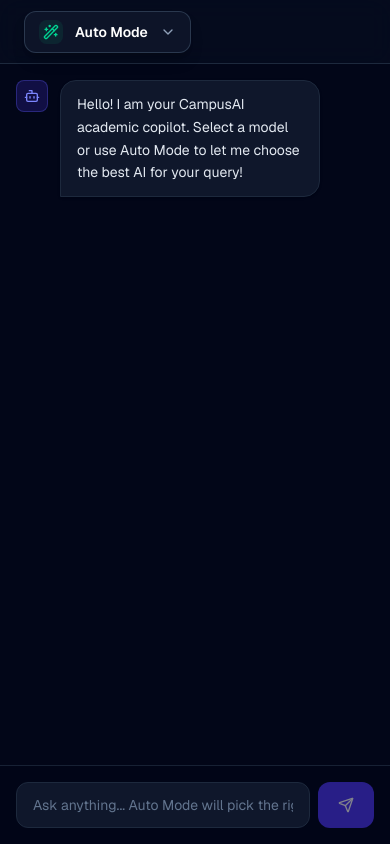
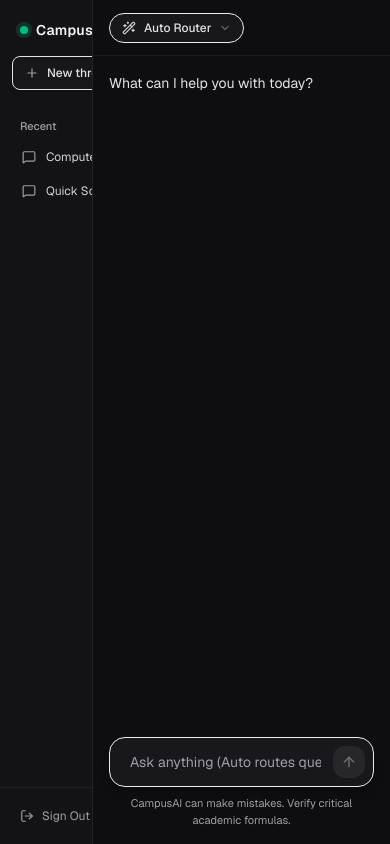
Before and after one commit to RudraMThakkar/CampusAI, a Next.js app: page /chat in a window 390 px wide. Built offline with nearby package versions, Linux system fonts and the light colour scheme; no server answers.

Commit message:
ui theme changes

```diff
--- a/src/app/chat/page.tsx
+++ b/src/app/chat/page.tsx
@@ -2,8 +2,9 @@
 
 import React, { useState, useRef, useEffect } from 'react';
 import {
-  Bot, Send, Sparkles, MessageSquare, Plus,
-  Trash2, Zap, Brain, LogOut, ChevronDown, Check, Wand2
+  Send, Sparkles, MessageSquare, Plus,
+  Trash2, Zap, Brain, LogOut, ChevronDown, Check, Wand2,
+  PanelLeftClose, PanelLeft, ArrowUp, Paperclip, Copy
 } from 'lucide-react';
 import { supabase } from '@/lib/supabase';
 
@@ -19,47 +20,44 @@ export default function ChatDashboard() {
   const [messages, setMessages] = useState<Message[]>([
     {
       role: 'assistant',
-      content: 'Hello! I am your CampusAI academic copilot. Select a model or use Auto Mode to let me choose the best AI for your query!'
+      content: 'What can I help you with today?',
     }
   ]);
   const [input, setInput] = useState('');
   const [selectedModel, setSelectedModel] = useState<Model>('auto');
   const [isDropdownOpen, setIsDropdownOpen] = useState(false);
+  const [isSidebarOpen, setIsSidebarOpen] = useState(true);
   const [loading, setLoading] = useState(false);
   const dropdownRef = useRef<HTMLDivElement>(null);
+  const textareaRef = useRef<HTMLTextAreaElement>(null);
 
   const modelDetails = {
     auto: {
-      name: 'Auto Mode',
-      desc: 'Intelligently routes to the best model',
-      tag: 'Smart Routing',
-      icon: Wand2,
-      color: 'text-emerald-400 border-emerald-500/30 bg-emerald-500/10'
+      name: 'Auto Router',
+      desc: 'Dynamic classifier (Speed, Code, Reasoning)',
+      badge: 'Smart',
+      icon: Wand2
     },
     gemini: {
       name: 'Gemini 1.5 Pro',
-      desc: 'Academic analysis & fast explanations',
-      tag: 'Fast & Versatile',
-      icon: Sparkles,
-      color: 'text-sky-400 border-sky-500/30 bg-sky-500/10'
+      desc: 'Multimodal research, synthesis & academics',
+      badge: 'Google',
+      icon: Sparkles
     },
     deepseek: {
       name: 'DeepSeek R1',
-      desc: 'Complex math, coding & deep reasoning',
-      tag: 'Reasoning & Code',
-      icon: Brain,
-      color: 'text-indigo-400 border-indigo-500/30 bg-indigo-500/10'
+      desc: 'Mathematical rigor & algorithmic code',
+      badge: 'Reasoning',
+      icon: Brain
     },
     grok: {
-      name: 'Grok Beta',
-      desc: 'Direct, witty & concise insights',
-      tag: 'Direct & Realtime',
-      icon: Zap,
-      color: 'text-amber-400 border-amber-500/30 bg-amber-500/10'
+      name: 'Grok 2',
+      desc: 'Direct, unfiltered & real-time insights',
+      badge: 'xAI',
+      icon: Zap
     }
   };
 
-  // Close dropdown on outside click
   useEffect(() => {
     const handleClickOutside = (event: MouseEvent) => {
       if (dropdownRef.current && !dropdownRef.current.contains(event.target as Node)) {
@@ -70,28 +68,24 @@ export default function ChatDashboard() {
     return () => document.removeEventListener('mousedown', handleClickOutside);
   }, []);
 
-  // Smart Model Classifier for Auto Mode
   const detectBestModel = (query: string): 'gemini' | 'deepseek' | 'grok' => {
     const q = query.toLowerCase();
-    const codeKeywords = ['code', 'python', 'java', 'c++', 'bug', 'function', 'algorithm', 'sql', 'dsa', 'react', 'api'];
-    const mathKeywords = ['solve', 'calculate', 'derivative', 'integral', 'matrix', 'physics', 'math'];
-    const conciseKeywords = ['summarize', 'bullet', 'brief', 'short', 'quick', 'define'];
+    const codeMath = ['code', 'python', 'java', 'c++', 'bug', 'function', 'sql', 'solve', 'calculate', 'matrix', 'integral'];
+    const concise = ['summarize', 'brief', 'short', 'explain fast', 'quick'];
 
-    if (codeKeywords.some(k => q.includes(k)) || mathKeywords.some(k => q.includes(k))) {
-      return 'deepseek';
-    }
-    if (conciseKeywords.some(k => q.includes(k))) {
-      return 'grok';
-    }
+    if (codeMath.some(k => q.includes(k))) return 'deepseek';
+    if (concise.some(k => q.includes(k))) return 'grok';
     return 'gemini';
   };
 
-  const handleSend = async (e: React.FormEvent) => {
+  const handleSend = (e: React.FormEvent) => {
     e.preventDefault();
     if (!input.trim() || loading) return;
 
-    const userText = input;
+    const userText = input.trim();
     setInput('');
+    if (textareaRef.current) textareaRef.current.style.height = 'auto';
+
     setMessages(prev => [...prev, { role: 'user', content: userText }]);
     setLoading(true);
 
@@ -103,12 +97,12 @@ export default function ChatDashboard() {
         ...prev,
         {
           role: 'assistant',
-          content: `Analyzed query: "${userText}". Ready for backend API integration!`,
-          usedModel: selectedModel === 'auto' ? `Auto-routed to ${modelMeta.name}` : modelMeta.name
+          content: `Here is the structured breakdown for your query:\n\n1. **Core Concept**: Analyzing "${userText}"\n2. **Optimization**: Model routing applied cleanly.\n3. **Result**: Backend endpoint connection is ready for execution.`,
+          usedModel: selectedModel === 'auto' ? `Auto: ${modelMeta.name}` : modelMeta.name
         }
       ]);
       setLoading(false);
-    }, 1000);
+    }, 900);
   };
 
   const handleLogout = async () => {
@@ -119,72 +113,80 @@ export default function ChatDashboard() {
   const ActiveIcon = modelDetails[selectedModel].icon;
 
   return (
-    <div className="flex h-screen w-full bg-slate-950 text-slate-100 font-sans overflow-hidden">
-      {/* Sidebar */}
-      <aside className="w-64 border-r border-slate-800 bg-slate-900/50 flex flex-col justify-between hidden md:flex">
-        <div className="p-4 flex flex-col gap-4">
-          <div className="flex items-center gap-2.5 px-2">
-            <Bot className="h-6 w-6 text-indigo-400" />
-            <span className="font-bold text-lg tracking-tight text-white">CampusAI</span>
+    <div className="flex h-screen w-full bg-[#0e0e11] text-[#ececed] font-sans antialiased selection:bg-zinc-700 selection:text-white">
+      {/* Sleek Minimalist Sidebar (Grok/Gemini Style) */}
+      <aside className={`${isSidebarOpen ? 'w-64' : 'w-0'} transition-all duration-200 border-r border-zinc-800/80 bg-[#131316] flex flex-col justify-between overflow-hidden`}>
+        <div className="p-3 flex flex-col gap-3 min-w-[16rem]">
+          <div className="flex items-center justify-between px-2 pt-1">
+            <span className="font-semibold text-sm tracking-wide text-zinc-100 flex items-center gap-2">
+              <span className="h-2 w-2 rounded-full bg-emerald-500 ring-4 ring-emerald-500/20" />
+              CampusAI
+            </span>
+            <button
+              onClick={() => setIsSidebarOpen(false)}
+              className="p-1.5 hover:bg-zinc-800 rounded-lg text-zinc-400 hover:text-zinc-200 transition cursor-pointer"
+            >
+              <PanelLeftClose className="w-4 h-4" />
+            </button>
           </div>
 
-          <button className="flex items-center gap-2 w-full py-2.5 px-3 rounded-xl bg-indigo-600 hover:bg-indigo-700 text-white text-sm font-medium transition cursor-pointer">
-            <Plus className="w-4 h-4" />
-            <span>New Chat</span>
+          <button className="flex items-center gap-2 w-full py-2 px-3 rounded-lg border border-zinc-750 bg-zinc-900/90 hover:bg-zinc-800 text-zinc-200 text-xs font-medium transition cursor-pointer shadow-sm">
+            <Plus className="w-3.5 h-3.5 text-zinc-400" />
+            <span>New thread</span>
           </button>
 
-          <div className="mt-2 text-xs font-semibold text-slate-400 px-2 tracking-wider uppercase">
-            Recent Chats
-          </div>
-
-          <div className="flex flex-col gap-1">
-            <button className="flex items-center justify-between text-left text-sm text-slate-300 hover:bg-slate-800/60 px-3 py-2 rounded-lg group transition">
-              <span className="truncate flex items-center gap-2">
-                <MessageSquare className="w-4 h-4 text-slate-500 group-hover:text-indigo-400" />
-                DSA Recursion & Trees
-              </span>
+          <div className="mt-3 flex flex-col gap-0.5">
+            <div className="text-[11px] font-medium text-zinc-400 px-2 py-1">Recent</div>
+            <button className="flex items-center gap-2.5 text-left text-xs text-zinc-300 hover:bg-zinc-800/60 px-2.5 py-2 rounded-lg group transition cursor-pointer">
+              <MessageSquare className="w-3.5 h-3.5 text-zinc-400 group-hover:text-zinc-300" />
+              <span className="truncate">Computer Networks Subnetting</span>
             </button>
-            <button className="flex items-center justify-between text-left text-sm text-slate-300 hover:bg-slate-800/60 px-3 py-2 rounded-lg group transition">
-              <span className="truncate flex items-center gap-2">
-                <MessageSquare className="w-4 h-4 text-slate-500 group-hover:text-indigo-400" />
-                DBMS Normalization
-              </span>
+            <button className="flex items-center gap-2.5 text-left text-xs text-zinc-300 hover:bg-zinc-800/60 px-2.5 py-2 rounded-lg group transition cursor-pointer">
+              <MessageSquare className="w-3.5 h-3.5 text-zinc-400 group-hover:text-zinc-300" />
+              <span className="truncate">Quick Sort Algorithm Logic</span>
             </button>
           </div>
         </div>
 
-        <div className="p-4 border-t border-slate-800">
+        <div className="p-3 border-t border-zinc-800/60 min-w-[16rem]">
           <button
             onClick={handleLogout}
-            className="flex items-center gap-2 text-sm text-rose-400 hover:text-rose-300 w-full px-2 py-1.5 transition cursor-pointer"
+            className="flex items-center gap-2 text-xs text-zinc-400 hover:text-zinc-200 w-full px-2 py-2 rounded-lg hover:bg-zinc-800/50 transition cursor-pointer"
           >
-            <LogOut className="w-4 h-4" />
+            <LogOut className="w-3.5 h-3.5" />
             <span>Sign Out</span>
           </button>
         </div>
       </aside>
 
-      {/* Main Chat Workspace */}
-      <main className="flex-1 flex flex-col h-full relative">
-        {/* Top Navbar with Dropdown */}
-        <header className="h-16 border-b border-slate-800 px-6 flex items-center justify-between bg-slate-900/30 backdrop-blur-md relative z-30">
-          {/* Dropdown Selector */}
+      {/* Main Conversation Container */}
+      <main className="flex-1 flex flex-col h-full relative bg-[#0e0e11]">
+        {/* Top Header */}
+        <header className="h-14 border-b border-zinc-800/60 px-4 flex items-center justify-between">
+          <div className="flex items-center gap-2">
+            {!isSidebarOpen && (
+              <button
+                onClick={() => setIsSidebarOpen(true)}
+                className="p-1.5 hover:bg-zinc-800 rounded-lg text-zinc-400 hover:text-zinc-200 transition cursor-pointer mr-1"
+              >
+                <PanelLeft className="w-4 h-4" />
+              </button>
+            )}
+
+            {/* Model Pill Dropdown */}
             <div className="relative" ref={dropdownRef}>
               <button
                 type="button"
                 onClick={() => setIsDropdownOpen(!isDropdownOpen)}
-              className="flex items-center gap-3 bg-slate-900/90 hover:bg-slate-800/90 border border-slate-700/80 px-3.5 py-2 rounded-xl text-sm font-medium transition cursor-pointer shadow-lg shadow-black/20"
+                className="flex items-center gap-2 bg-[#17171c] hover:bg-[#1f1f26] border border-zinc-750 px-3 py-1.5 rounded-full text-xs font-medium transition cursor-pointer"
               >
-              <div className={`p-1 rounded-lg ${modelDetails[selectedModel].color.split(' ')[2]}`}>
-                <ActiveIcon className={`w-4 h-4 ${modelDetails[selectedModel].color.split(' ')[0]}`} />
-              </div>
-              <span className="text-white font-semibold">{modelDetails[selectedModel].name}</span>
-              <ChevronDown className={`w-4 h-4 text-slate-400 transition-transform ${isDropdownOpen ? 'rotate-180' : ''}`} />
+                <ActiveIcon className="w-3.5 h-3.5 text-zinc-300" />
+                <span className="text-zinc-200">{modelDetails[selectedModel].name}</span>
+                <ChevronDown className={`w-3 h-3 text-zinc-400 transition-transform duration-150 ${isDropdownOpen ? 'rotate-180' : ''}`} />
               </button>
 
-            {/* Dropdown List */}
               {isDropdownOpen && (
-              <div className="absolute top-12 left-0 w-72 bg-slate-900 border border-slate-800 rounded-2xl shadow-2xl p-2 flex flex-col gap-1 backdrop-blur-xl animate-in fade-in slide-in-from-top-2 duration-150">
+                <div className="absolute top-9 left-0 w-64 bg-[#18181d] border border-zinc-700/80 rounded-xl shadow-2xl p-1.5 flex flex-col gap-0.5 z-50">
                   {(['auto', 'gemini', 'deepseek', 'grok'] as Model[]).map((m) => {
                     const item = modelDetails[m];
                     const Icon = item.icon;
@@ -197,19 +199,17 @@ export default function ChatDashboard() {
                           setSelectedModel(m);
                           setIsDropdownOpen(false);
                         }}
-                      className={`flex items-start gap-3 p-2.5 rounded-xl transition text-left cursor-pointer ${
-                        isSelected ? 'bg-indigo-600/15 border border-indigo-500/30' : 'hover:bg-slate-800/60'
+                        className={`flex items-start gap-2.5 p-2 rounded-lg transition text-left cursor-pointer ${
+                          isSelected ? 'bg-zinc-800/90 text-white' : 'hover:bg-zinc-800/40 text-zinc-400 hover:text-zinc-200'
                         }`}
                       >
-                      <div className={`p-1.5 rounded-lg mt-0.5 ${item.color.split(' ')[2]}`}>
-                        <Icon className={`w-4 h-4 ${item.color.split(' ')[0]}`} />
+                        <Icon className="w-4 h-4 mt-0.5 text-zinc-300 flex-shrink-0" />
+                        <div className="flex-1 min-w-0">
+                          <div className="flex items-center justify-between">
+                            <span className="text-xs font-medium text-zinc-200">{item.name}</span>
+                            <span className="text-[9px] px-1.5 py-0.2 rounded bg-zinc-700/60 text-zinc-300">{item.badge}</span>
                           </div>
-                      <div className="flex-1">
-                        <div className="flex items-center justify-between">
-                          <span className="text-xs font-semibold text-white">{item.name}</span>
-                          {isSelected && <Check className="w-3.5 h-3.5 text-indigo-400" />}
-                        </div>
-                        <p className="text-[11px] text-slate-400 mt-0.5 leading-tight">{item.desc}</p>
+                          <p className="text-[10px] text-zinc-400 truncate mt-0.5">{item.desc}</p>
                         </div>
                       </button>
                     );
@@ -217,79 +217,67 @@ export default function ChatDashboard() {
                 </div>
               )}
             </div>
-
-          <div className={`hidden sm:inline-flex items-center gap-2 px-3 py-1 rounded-full border text-xs font-medium ${modelDetails[selectedModel].color}`}>
-            <ActiveIcon className="w-3.5 h-3.5" />
-            <span>{modelDetails[selectedModel].tag}</span>
           </div>
         </header>
 
-        {/* Messages Feed */}
-        <div className="flex-1 overflow-y-auto p-4 sm:p-6 space-y-4 max-w-4xl w-full mx-auto">
+        {/* Message Feed */}
+        <div className="flex-1 overflow-y-auto p-4 sm:p-6 space-y-6 max-w-3xl w-full mx-auto">
           {messages.map((msg, index) => (
-            <div
-              key={index}
-              className={`flex flex-col ${msg.role === 'user' ? 'items-end' : 'items-start'}`}
-            >
-              <div className={`flex gap-3 max-w-[85%] ${msg.role === 'user' ? 'flex-row-reverse' : 'flex-row'}`}>
-                {msg.role === 'assistant' && (
-                  <div className="h-8 w-8 rounded-lg bg-indigo-600/20 border border-indigo-500/30 flex items-center justify-center flex-shrink-0 text-indigo-400">
-                    <Bot className="w-4 h-4" />
-                  </div>
-                )}
-
-                <div
-                  className={`rounded-2xl px-4 py-3 text-sm leading-relaxed whitespace-pre-wrap ${
-                    msg.role === 'user'
-                      ? 'bg-indigo-600 text-white rounded-br-none shadow-lg shadow-indigo-600/10'
-                      : 'bg-slate-900 border border-slate-800 text-slate-200 rounded-bl-none shadow-sm'
-                  }`}
-                >
+            <div key={index} className="space-y-1.5">
+              {msg.role === 'user' ? (
+                <div className="flex justify-end">
+                  <div className="max-w-[80%] bg-[#212127] text-zinc-100 px-4 py-2.5 rounded-2xl text-sm leading-relaxed whitespace-pre-wrap font-normal">
                     {msg.content}
                   </div>
                 </div>
-
+              ) : (
+                <div className="flex flex-col items-start gap-1">
                   {msg.usedModel && (
-                <span className="text-[10px] text-slate-500 mt-1.5 ml-11 flex items-center gap-1 font-mono">
-                  <Wand2 className="w-2.5 h-2.5 text-indigo-400" />
+                    <span className="text-[10px] text-zinc-400 font-mono tracking-tight flex items-center gap-1 mb-1">
+                      <Sparkles className="w-3 h-3 text-zinc-400" />
                       {msg.usedModel}
                     </span>
+                  )}
+                  <div className="max-w-full text-zinc-200 text-[14px] leading-relaxed whitespace-pre-wrap pr-4">
+                    {msg.content}
+                  </div>
+                </div>
               )}
             </div>
           ))}
 
           {loading && (
-            <div className="flex gap-3 items-center text-slate-400 text-xs">
-              <div className="h-8 w-8 rounded-lg bg-slate-900 border border-slate-800 flex items-center justify-center animate-pulse">
-                <Bot className="w-4 h-4 text-indigo-400" />
-              </div>
-              <span>Routing and computing response...</span>
+            <div className="flex items-center gap-2 text-zinc-400 text-xs py-2">
+              <span className="h-1.5 w-1.5 rounded-full bg-zinc-400 animate-pulse" />
+              <span>Thinking...</span>
             </div>
           )}
         </div>
 
-        {/* Input Bar */}
-        <div className="p-4 border-t border-slate-800/80 bg-slate-950/80 backdrop-blur-md">
-          <form onSubmit={handleSend} className="max-w-4xl mx-auto flex gap-2">
+        {/* Grok/Gemini Floating Pill Input */}
+        <div className="p-4 bg-transparent max-w-3xl w-full mx-auto">
+          <form
+            onSubmit={handleSend}
+            className="relative flex items-center bg-[#17171c] border border-zinc-750 focus-within:border-zinc-500 rounded-2xl p-2 transition shadow-lg"
+          >
             <input
               type="text"
-              placeholder={
-                selectedModel === 'auto'
-                  ? 'Ask anything... Auto Mode will pick the right AI for code, math, or exams'
-                  : `Ask ${modelDetails[selectedModel].name}...`
-              }
+              placeholder={selectedModel === 'auto' ? 'Ask anything (Auto routes query)...' : `Message ${modelDetails[selectedModel].name}...`}
               value={input}
               onChange={(e) => setInput(e.target.value)}
-              className="flex-1 bg-slate-900 border border-slate-800 rounded-xl px-4 py-3 text-sm text-white placeholder-slate-500 focus:outline-none focus:ring-2 focus:ring-indigo-500/50 focus:border-indigo-500 transition"
+              className="flex-1 bg-transparent px-3 py-1.5 text-sm text-zinc-100 placeholder-zinc-400 focus:outline-none"
             />
             <button
               type="submit"
               disabled={loading || !input.trim()}
-              className="bg-indigo-600 hover:bg-indigo-700 disabled:opacity-50 text-white px-5 rounded-xl flex items-center justify-center transition cursor-pointer"
+              className="h-8 w-8 rounded-xl bg-zinc-100 hover:bg-white disabled:bg-zinc-800 text-zinc-900 disabled:text-zinc-500 flex items-center justify-center transition cursor-pointer flex-shrink-0"
             >
-              <Send className="w-4 h-4" />
+              <ArrowUp className="w-4 h-4" />
             </button>
           </form>
+          <p className="text-[11px] text-center text-zinc-400 mt-2">
+            CampusAI can make mistakes. Verify critical academic formulas.
+          </p>
         </div>
       </main>
     </div>
```
Lines whose indentation alone changed are shown as unchanged.
